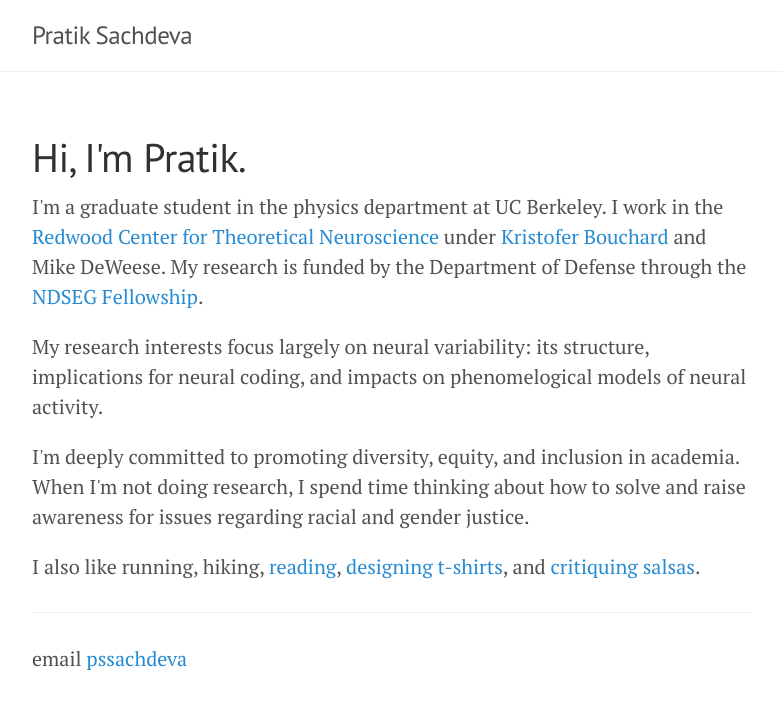
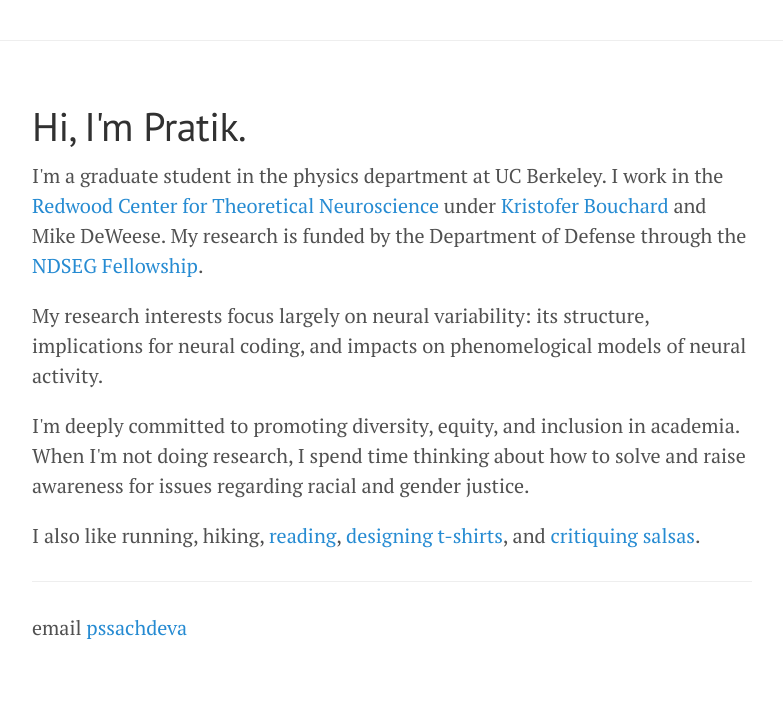
Before and after one commit to pssachdeva/pssachdeva.github.io, a Jekyll site: the page built from index.html, in a window 1280 px wide. Shown: the top 709 px of the page, without its empty margins (248-1031 px from the left). Built offline with Jekyll 4.4.1, drawn with Linux system fonts in a browser that asks for light colours; the list of posts is cut into pages by our own code.

Commit message:
update masthead

```diff
--- a/_layouts/default.html
+++ b/_layouts/default.html
@@ -13,7 +13,7 @@
       <div class="masthead">
         <div class="container">
           <h3 class="masthead-title">
-            <a href="{{ site.baseurl }}/" title="Home">{{ site.title }}</a>
+            <a href="{{ site.baseurl }}/" title="Home">{{ home }}</a>
           </h3>
         </div>
       </div>
```
